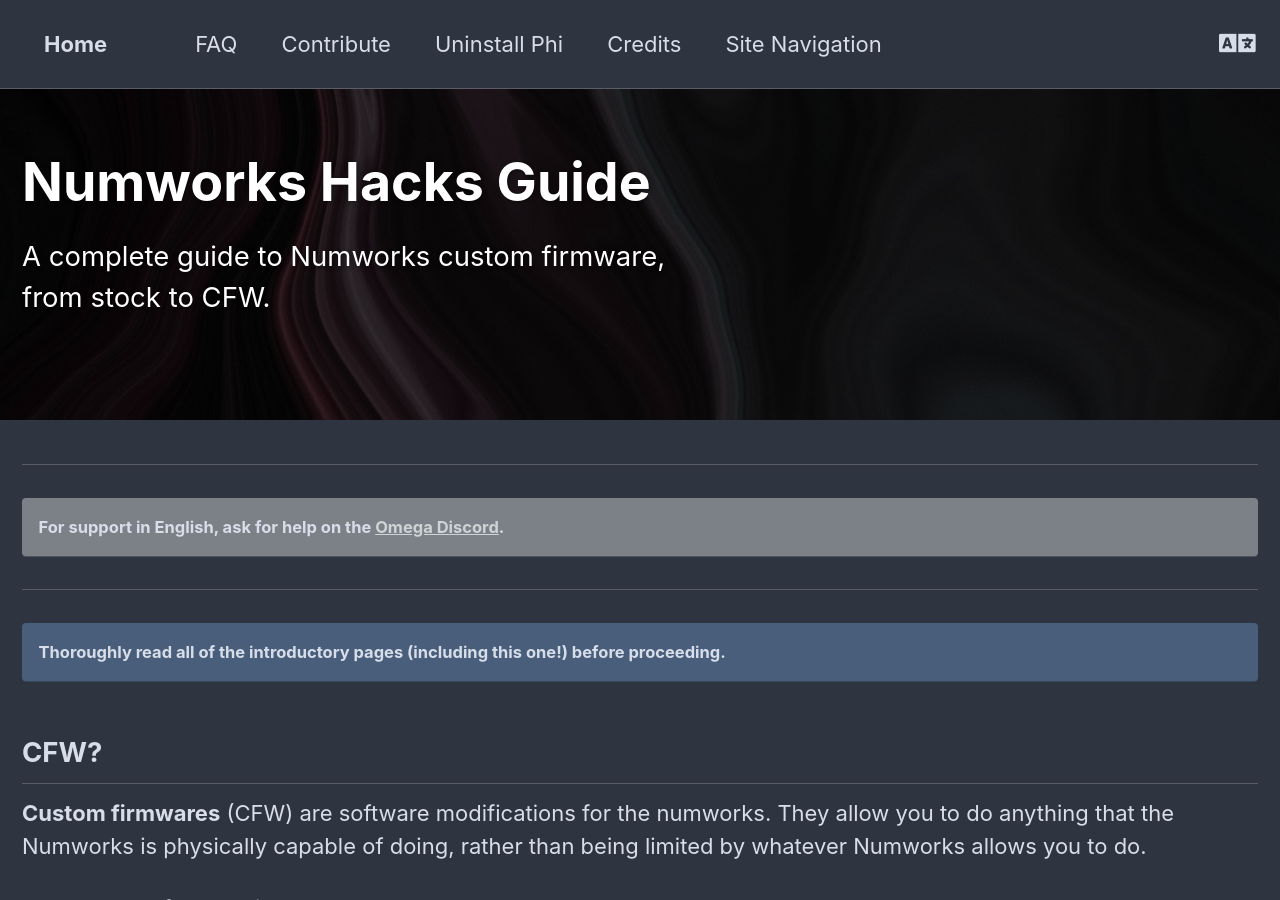
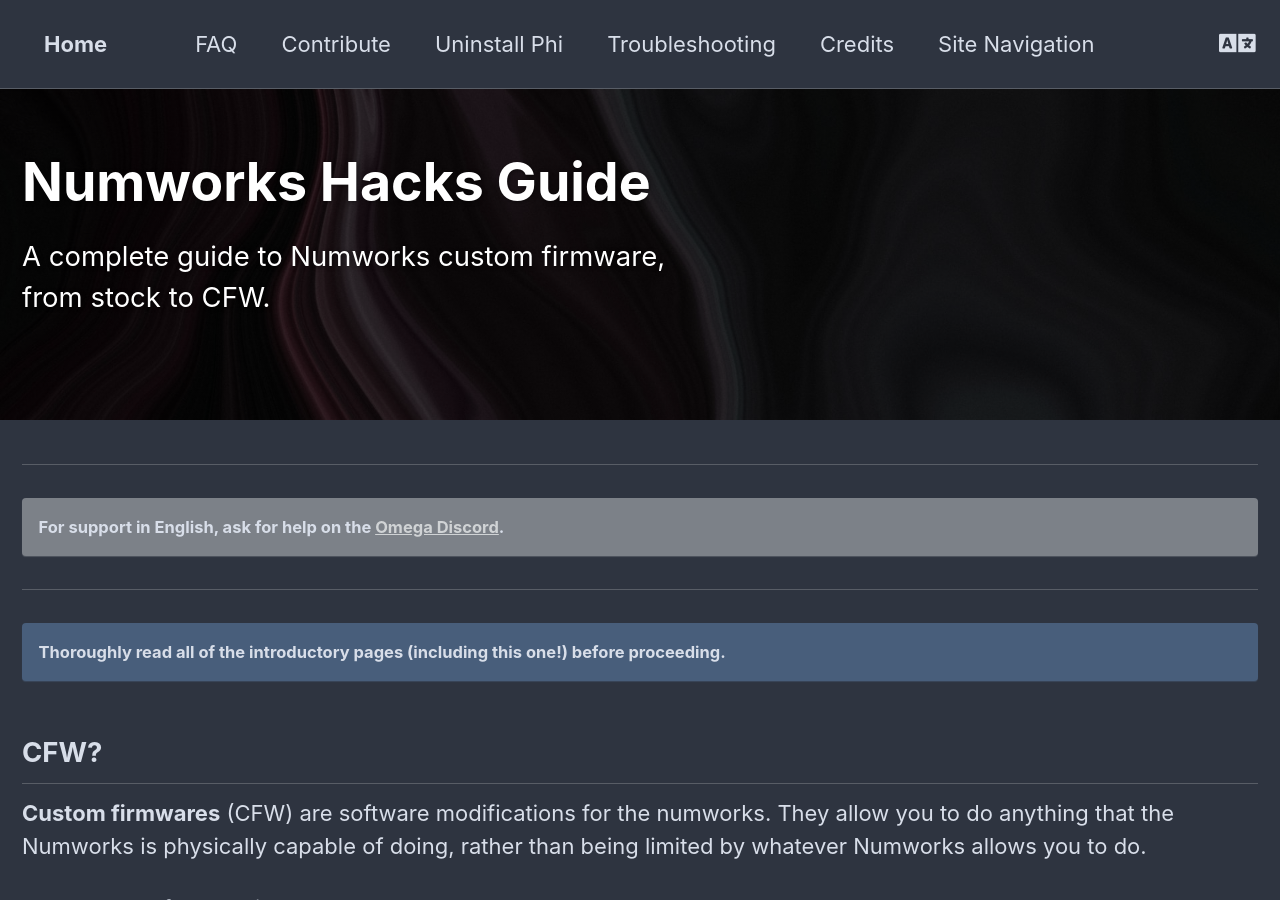
Before and after one commit to Omega-Numworks/Omega-Guide, a Jekyll site: the page built from _pages/en_US/home.txt, in a window 1280 px wide and 900 px high. Built offline with Jekyll 4.4.1, drawn with Linux system fonts in a browser that asks for light colours; comment, search, counter and statistics services are not loaded.

Commit message:
add Troubleshooting

```diff
--- a/_data/navigation/en_US.yml
+++ b/_data/navigation/en_US.yml
@@ -12,6 +12,9 @@
   -
     title: Uninstall Phi
     url: uninstall-phi
+  -
+    title: Troubleshooting
+    url: troubleshooting
   -
     title: Credits
     url: credits
```
